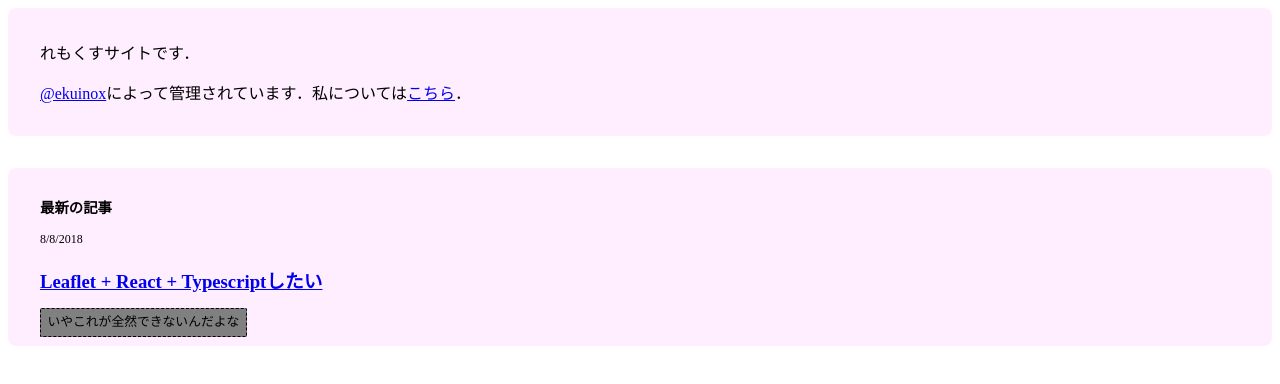
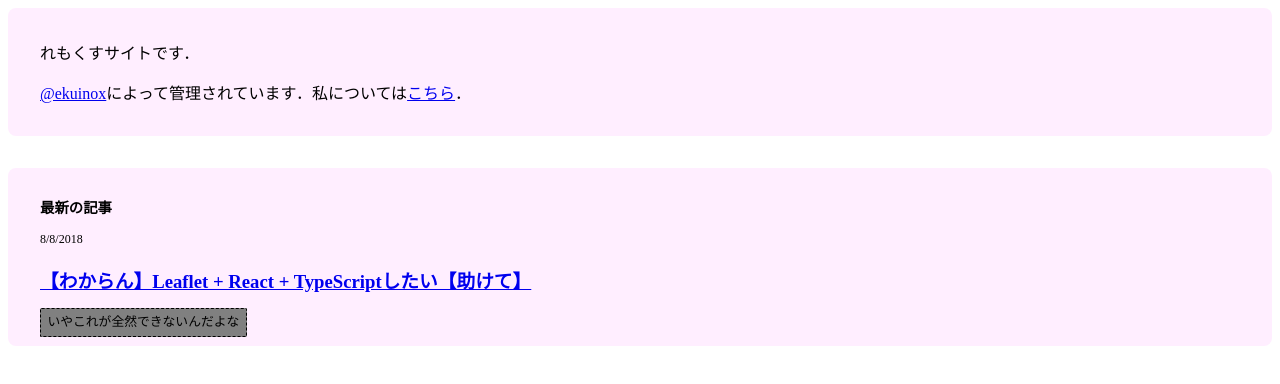
Before and after one commit to ekuinox/feelingso.blue, a Gatsby site: page / in a window 1280 px wide. Built offline with nearby package versions, Linux system fonts and the light colour scheme; Gatsby itself is replaced by a stand-in of ours; some packages are replaced by stand-ins of ours.

Commit message:
タイトルをしゅうせえしました

```diff
--- a/src/pages/posts/markdowns/leafletjs-yaritee.md
+++ b/src/pages/posts/markdowns/leafletjs-yaritee.md
@@ -2,7 +2,7 @@
 mdx: false
 path: "/posts/2018/07/17/leaflet"
 date: "2018-08-08T01:23:26.544Z"
-title: "Leaflet + React + Typescriptしたい"
+title: "【わからん】Leaflet + React + TypeScriptしたい【助けて】"
 tags: []
 excerpt: "いやこれが全然できないんだよな"
 publish: true
```
